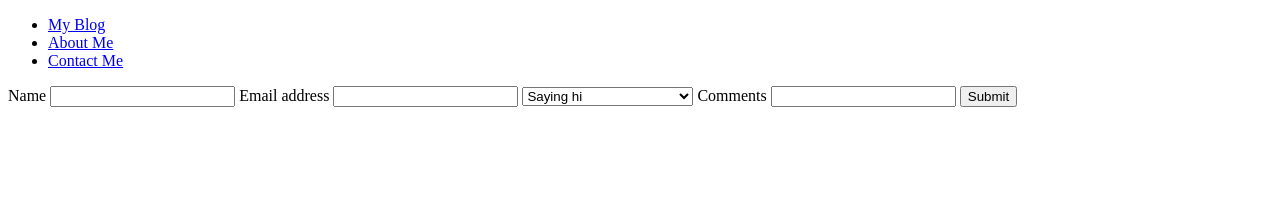
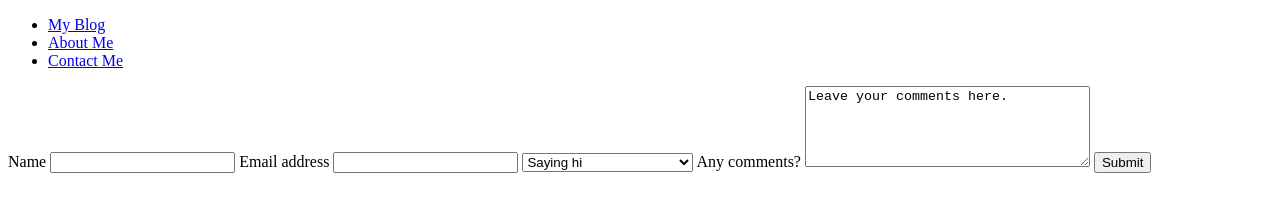
Before and after one commit to TophatController917/mi349_blog, a plain HTML site: page contact.html in a window 1280 px wide. Drawn offline with Linux system fonts and the light colour scheme.

Commit message:
fixed some markup in the forms

```diff
--- a/contact.html
+++ b/contact.html
@@ -26,8 +26,8 @@
                 <option value="look-for-contract">Looking for a contractor</option>
                 <option value="interest-interview">Interested in an interview</option>
             </select>
-            <label>Comments
-                <input type="text">
+            <label>Any comments?
+                <textarea id="comments" name="story" rows="5" cols="33">Leave your comments here.</textarea>
             </label>
             <button>Submit</button>
         </form>
```
